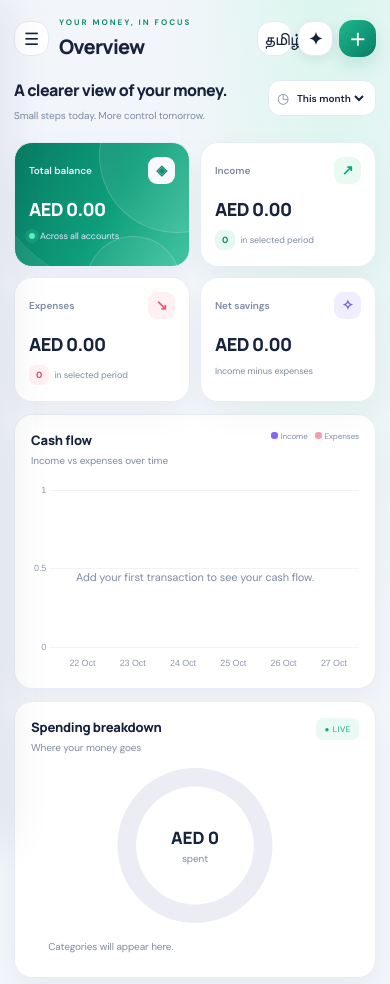
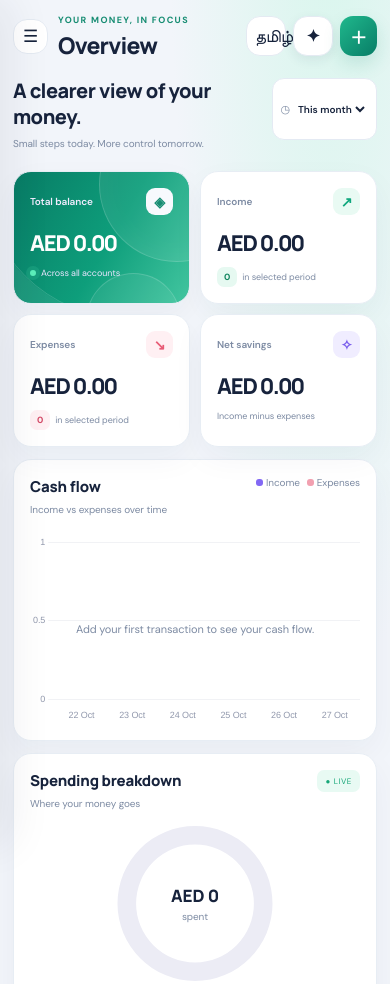
Before and after one commit to yaseeninoor/my-finance-manager, a plain HTML site: page index.html in a window 390 px wide. Shown: the top 984 px of the page. Drawn offline with nearby package versions, Linux system fonts and the light colour scheme.

Commit message:
Polish responsive finance dashboard and iPhone interactions

```diff
--- a/style.css
+++ b/style.css
@@ -63,3 +63,59 @@
 body[data-theme="light"] .balance-card{background:linear-gradient(120deg,#13b98b,#1b9bea 65%,#5069f8)}
 @media(max-width:900px){.main{padding:22px 20px 35px}.sidebar{box-shadow:12px 0 40px #17233c12}}
 @media(max-width:600px){body{font-size:14px}.main{padding:17px 14px 90px}.topbar{gap:10px;margin-bottom:20px}.balance-card{border-radius:22px}.stat-card,.panel,.budget-card,.account-card{border-radius:18px}.brand b{font-size:19px}}
+
+
+/* V4 — tactile polish, clearer hierarchy, and iPhone-first finishing */
+:root{--focus-ring:rgba(22,140,114,.28)}
+html{scroll-padding-top:24px}
+body{min-height:100dvh;-webkit-font-smoothing:antialiased;text-rendering:optimizeLegibility}
+button,.primary-btn,.secondary-btn,.icon-btn,.nav-item{ -webkit-tap-highlight-color:transparent; touch-action:manipulation}
+button:active,.primary-btn:active,.secondary-btn:active,.icon-btn:active{transform:scale(.975)}
+button:focus-visible,input:focus-visible,select:focus-visible{outline:3px solid var(--focus-ring);outline-offset:3px}
+h1{font-family:Manrope,'DM Sans',sans-serif;font-weight:800}
+h2,h3{font-family:Manrope,'DM Sans',sans-serif;font-weight:750}
+.panel-heading p,.welcome-row p,.section-toolbar p{line-height:1.65}
+.stat-value{font-variant-numeric:tabular-nums;letter-spacing:-1.1px}
+.stat-card,.panel,.budget-card,.account-card{overflow:hidden}
+.primary-btn,.secondary-btn,.icon-btn{transition:transform .16s ease,box-shadow .2s ease,background .2s ease}
+.primary-btn:hover{box-shadow:0 10px 24px #168c7238;filter:saturate(1.08)}
+.icon-btn:hover{border-color:#b9ded3;background:#f4fbf8}
+input,select,textarea{min-height:44px}
+.form-input{width:100%}
+.modal-backdrop{padding:18px}
+.modal{max-height:min(88dvh,850px);overflow:auto;overscroll-behavior:contain}
+.sidebar{padding-bottom:max(20px,env(safe-area-inset-bottom))}
+.main{padding-bottom:max(42px,env(safe-area-inset-bottom))}
+.app-footer{padding-bottom:env(safe-area-inset-bottom)}
+.toast{bottom:calc(22px + env(safe-area-inset-bottom))}
+.chart-wrap{position:relative}
+canvas{max-width:100%}
+.empty-hint{line-height:1.6}
+body[data-theme="dark"] .icon-btn:hover{background:#223149;border-color:#3b526f}
+body[data-theme="dark"] .transaction-row:hover{background:#18283a}
+body[data-theme="dark"] .profile-card{background:linear-gradient(135deg,#151f32,#101827)}
+body[data-theme="dark"] input,body[data-theme="dark"] select,body[data-theme="dark"] textarea{background:#101827!important;color:var(--text);border-color:var(--line)!important}
+body[data-theme="dark"] .primary-btn{color:#fff}
+@media(min-width:1400px){.main{max-width:1700px;margin-left:250px;width:calc(100% - 250px);padding-left:48px;padding-right:48px}.stats-grid{gap:20px}.content-grid{gap:20px}}
+@media(max-width:600px){
+  .main{padding-top:calc(14px + env(safe-area-inset-top));padding-left:13px;padding-right:13px;padding-bottom:calc(96px + env(safe-area-inset-bottom))}
+  .topbar{align-items:center}
+  .topbar h1{font-size:23px;line-height:1.15}
+  .eyebrow{font-size:9px;letter-spacing:1.35px}
+  .top-actions{gap:7px}
+  .top-actions .icon-btn{min-width:40px;min-height:40px;padding:8px}
+  .top-actions #addTopBtn{min-height:40px;padding:10px 12px;border-radius:13px}
+  .top-actions #addTopBtn span{display:none}
+  .welcome-row{gap:12px;align-items:flex-start}
+  .welcome-row h2{font-size:20px;line-height:1.28}
+  .period-select{max-width:46%;font-size:11px}
+  .stat-card{padding:16px}
+  .stat-value{font-size:clamp(19px,5.6vw,26px);overflow-wrap:anywhere}
+  .panel{padding:16px}
+  .panel-heading{gap:10px}
+  .panel-heading h3{font-size:15px}
+  .chart-legend{flex-wrap:wrap;justify-content:flex-end;font-size:10px}
+  .modal-backdrop{align-items:flex-end;padding:8px}
+  .modal{width:100%;max-height:90dvh;border-radius:24px 24px 16px 16px;padding:20px 16px calc(18px + env(safe-area-inset-bottom))}
+}
+@media(prefers-reduced-motion:reduce){.stat-card,.panel,.budget-card,.account-card,button,.primary-btn,.secondary-btn,.icon-btn{transition:none!important}}
```
